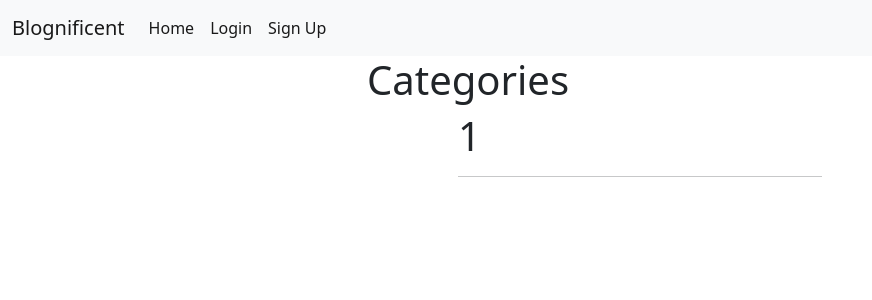
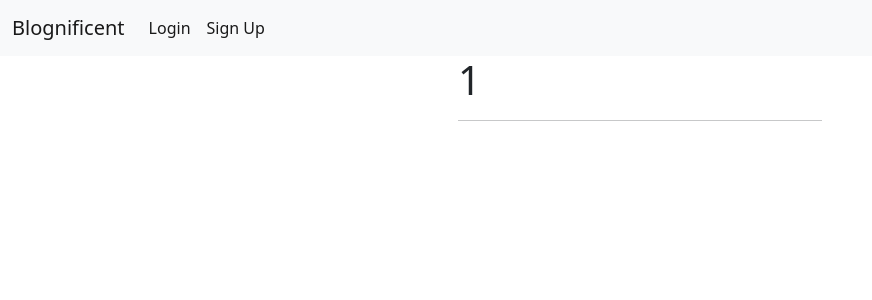
Before and after one commit to SenzoEarl/BlogSystem, a Django app: page /1/ in a window 1280 px wide. Shown: the top 300 px of the page, without its empty margins (0-872 px from the left). Run offline with Django 4.2, Linux system fonts and the light colour scheme; data comes from the database, SQL or seed files in the repository.

Commit message:
Initial commit

```diff
--- a/blognificent/views.py
+++ b/blognificent/views.py
@@ -32,6 +32,7 @@
 
 def detail(request, pk):
     post = Post.objects.get(pk=pk)
+    comments = Comment.objects.filter(post=post)
 
     form = CommentForm()
     if request.method == 'POST':
@@ -43,10 +44,9 @@
             )
             comment.save()
 
-    comments = Comment.objects.filter(post=post)
     context = {
+        'comments': comments,
+        'form': form,
         'post': post,
-        'comments': comments,
-        'form': form
     }
     return render(request, 'details.html', context)
--- a/templates/base.html
+++ b/templates/base.html
@@ -22,18 +22,11 @@
         </button>
         <div class="collapse navbar-collapse" id="navbarSupportedContent">
             <ul class="navbar-nav me-auto mb-2 mb-lg-0">
-                <li class="nav-item">
-                    <a class="nav-link active" aria-current="page" href="#">Home</a>
-                </li>
+
                 {% if user.is_authenticated %}
                     <li class="nav-item">
                         <a class="nav-link active" aria-current="page" href="{% url 'admin:index' %}">Admin</a>
                     </li>
-                    <li class="nav-item">
-                        <a class="nav-link active" aria-current="page" href="{% url 'blognificent:home' %}"> Blog</a>
-                    </li>
-
-
                 {% else %}
                     <li class="nav-item">
                     <a class="nav-link active" aria-current="page" href="{% url 'login' %}">Login</a>
--- a/templates/categories.html
+++ b/templates/categories.html
@@ -1,7 +1,7 @@
 {% extends 'base.html' %}
 {% block title %}Categories{% endblock %}
 {% block content %}
-    <h1>Categories</h1>
+
     <div class="col-md-8 offset-md-2">
     <h1>{{ category | title }}</h1>
     <hr>
--- a/templates/home.html
+++ b/templates/home.html
@@ -3,7 +3,7 @@
 
 {% block content %}
     {% if user.is_authenticated %}
-        Hi {{ user.username }}! <br/>
+
         {% if Post %}
             {% for post in Post %}
                 <div class="card" id="blog-index" name="blog-index">
```
